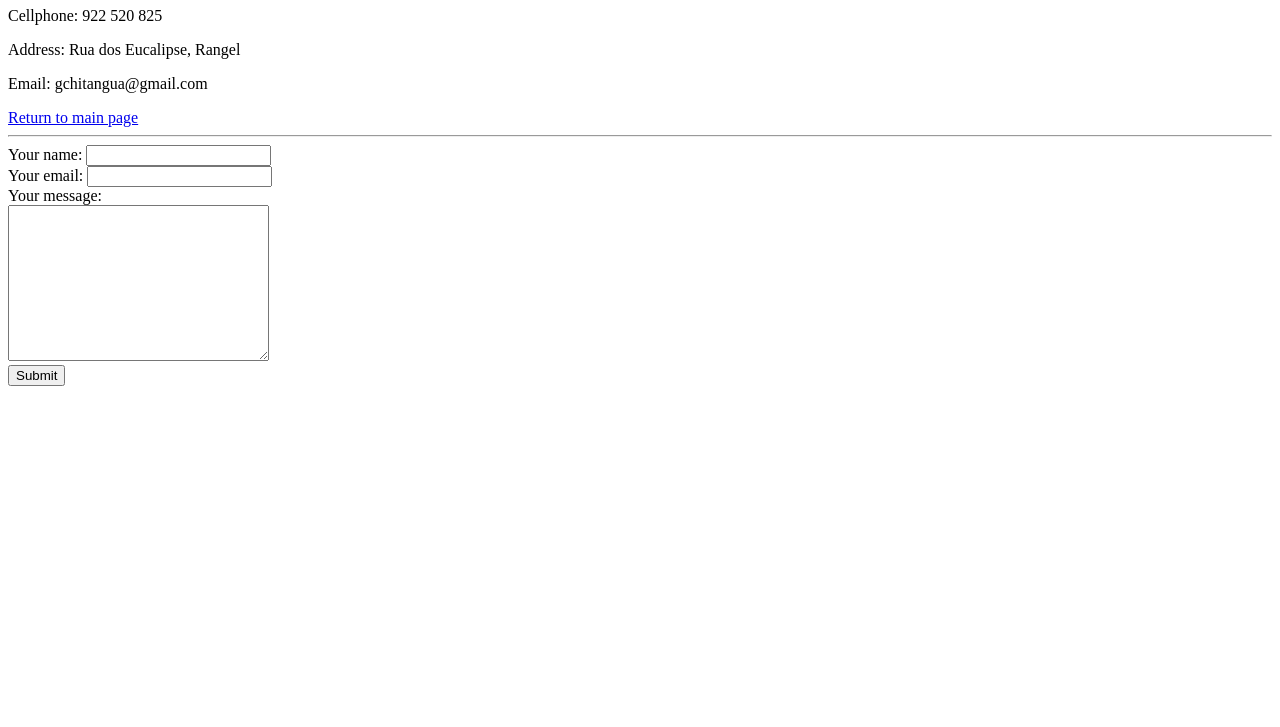
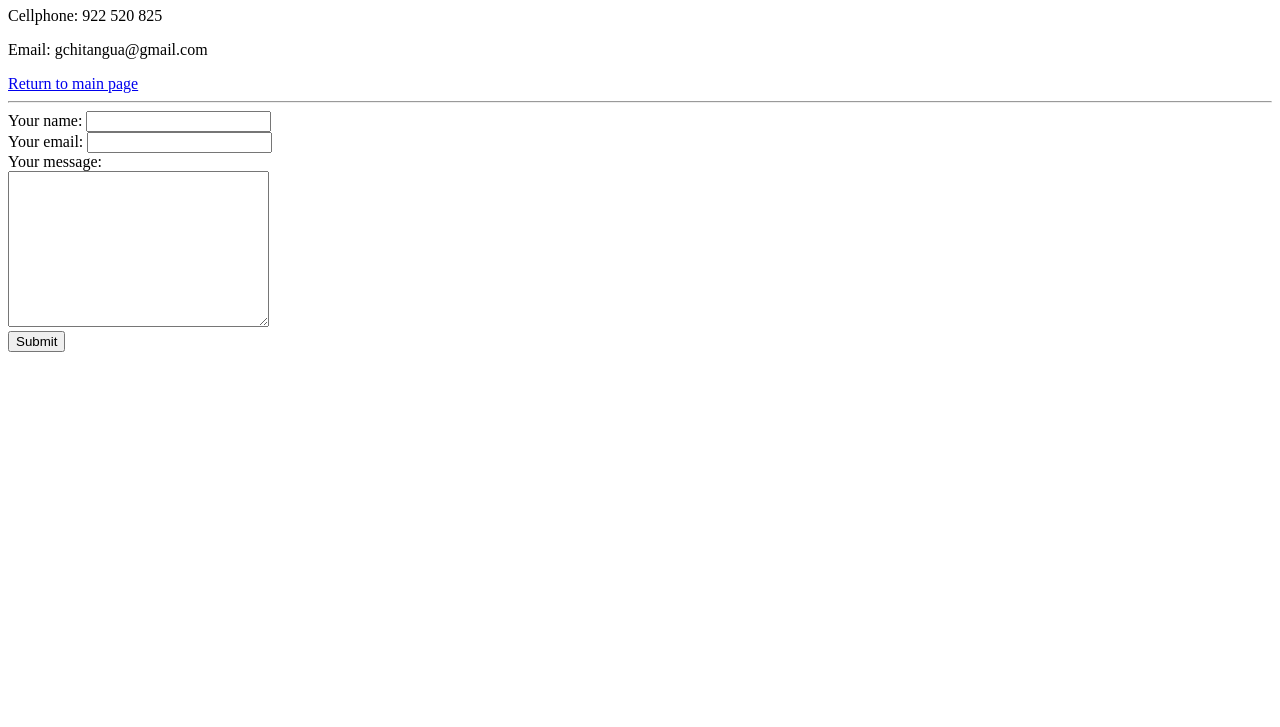
Before and after one commit to Gustavo-Alex-AC/cv, a plain HTML site: page ContactMe.html in a window 1280 px wide. Shown: the part 73-800 px from the top of the page. Drawn offline with Linux system fonts and the light colour scheme.

Commit message:
Update ContactMe.html

```diff
--- a/ContactMe.html
+++ b/ContactMe.html
@@ -7,7 +7,6 @@
   <body>
     <h1>My contacts details</h1>
       <p>Cellphone: 922 520 825</p>
-      <p>Address: Rua dos Eucalipse, Rangel</p>
       <p>Email: gchitangua@gmail.com</p>
     <a href="index.html">Return to main page</a>
     <hr>
```
